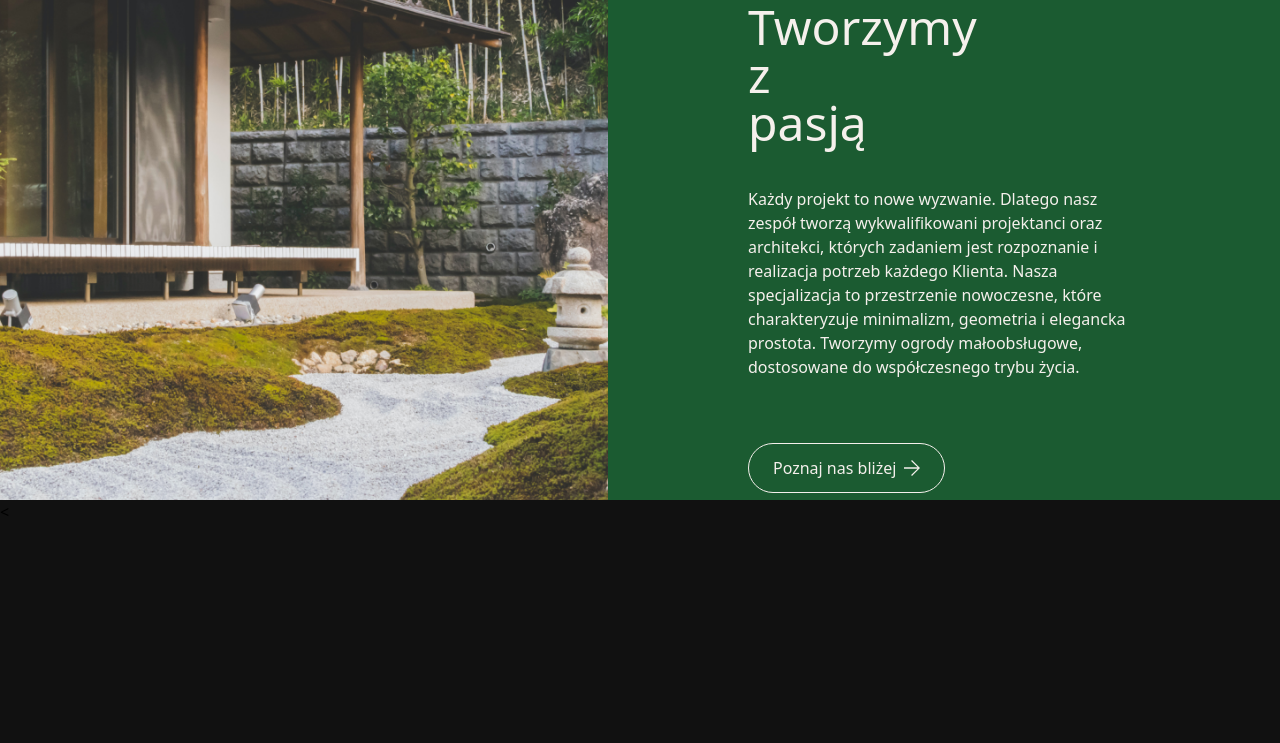
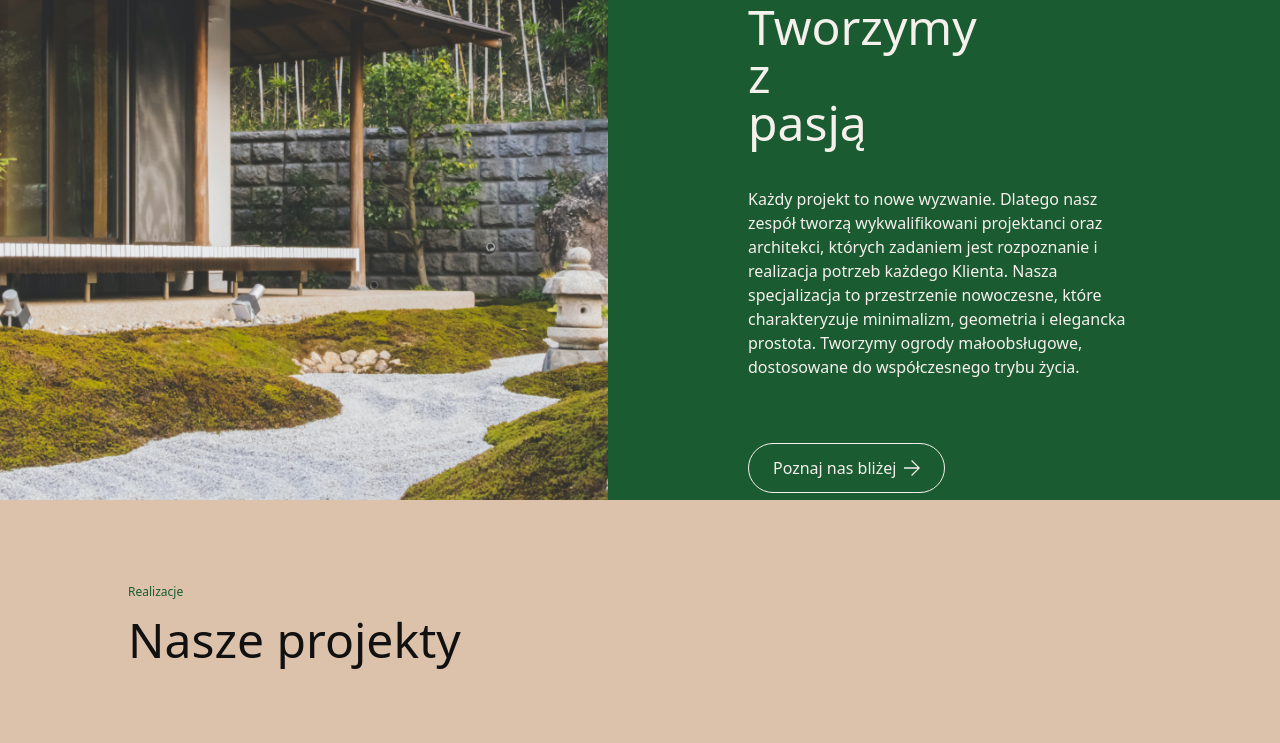
Before and after one commit to 00200200/giardDesign, a website: page src/index.html in a window 1280 px wide. Shown: the part 1724-2467 px from the top of the page. Drawn offline with Linux system fonts and the light colour scheme.

Commit message:
About_section-rdy

```diff
--- a/src/index.html
+++ b/src/index.html
@@ -5,6 +5,7 @@
     <meta charset="UTF-8">
     <meta name="viewport" content="width=device-width, initial-scale=1.0">
     <link href="/dist/output.css" rel="stylesheet">
+
 </head>
 
 <body>
@@ -381,15 +382,19 @@
     </section>
 
 
-    <section id="realizations" class="h-screen bg-black container mx-auto">
-
-        <div>
-
-            <
+    <section id="realizations" class="h-screen bg-beige container mx-auto">
+        <div class=" h-[30vh] container">
+            <div class="w-[80%] flex justify-center align-middle flex-col mx-auto h-full">
+                <p class="text-customGreen lg:text-xs lg:font-medium mb-4 lg:mx-0 md:text-3xl md:mx-auto mt-6">
+                    Realizacje</p>
+                <h1 class="text-5xl text-black lg:mx-0 font-medium mb-4 md:mx-auto lg:w-[100%]">Nasze projekty</h1>
+            </div>
         </div>
+        <!-- // photo masonry -->
     </section>
 
     <script src="main.js"></script>
+
 </body>
 
 </html>
```
Also changed, not shown: dist/output.css.
